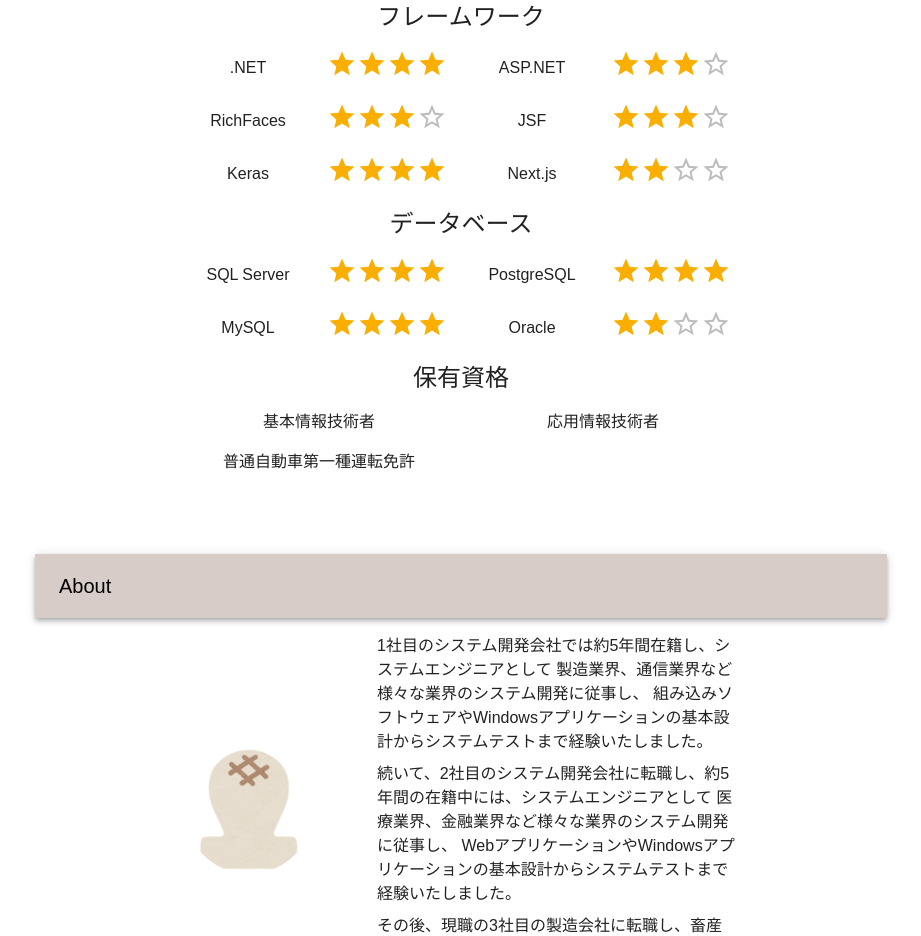
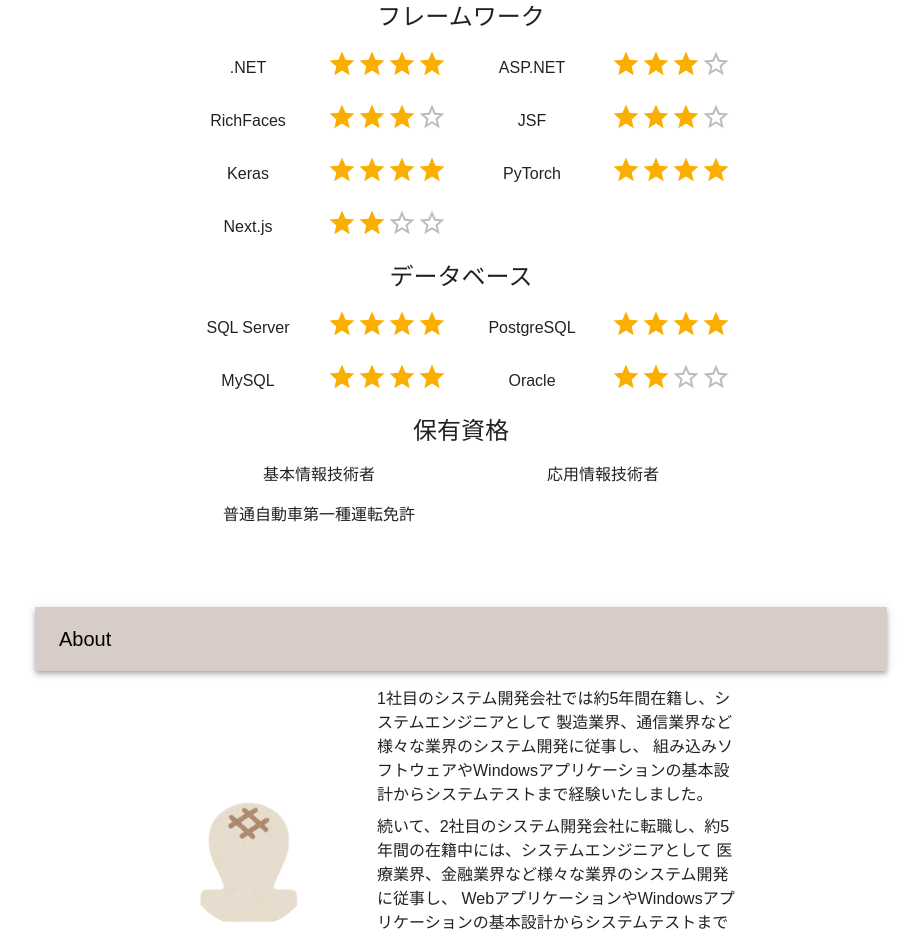
Before and after one commit to ricecakesoftware/portfolio, a Next.js app: page / in a window 1280 px wide. Shown: the part 840-1776 px from the top of the page, without its empty margins (179-1100 px from the left). Built offline with nearby package versions, Linux system fonts and the light colour scheme; no server answers; the database is empty.

Commit message:
PyTorchを追加

```diff
--- a/components/Skill.tsx
+++ b/components/Skill.tsx
@@ -40,6 +40,8 @@
           <Grid item xs={6} sm={3}><Rating defaultValue={3} max={4} size='large' readOnly /></Grid>
           <Grid item xs={6} sm={3}><Typography variant='body1' component='legend' align='center' color='text.primary'>Keras</Typography></Grid>
           <Grid item xs={6} sm={3}><Rating defaultValue={4} max={4} size='large' readOnly /></Grid>
+          <Grid item xs={6} sm={3}><Typography variant='body1' component='legend' align='center' color='text.primary'>PyTorch</Typography></Grid>
+          <Grid item xs={6} sm={3}><Rating defaultValue={4} max={4} size='large' readOnly /></Grid>
           <Grid item xs={6} sm={3}><Typography variant='body1' component='legend' align='center' color='text.primary'>Next.js</Typography></Grid>
           <Grid item xs={6} sm={3}><Rating defaultValue={2} max={4} size='large' readOnly /></Grid>
           <Grid item xs={12}><Typography variant='h5' align='center' color='text.primary'>データベース</Typography></Grid>
```
